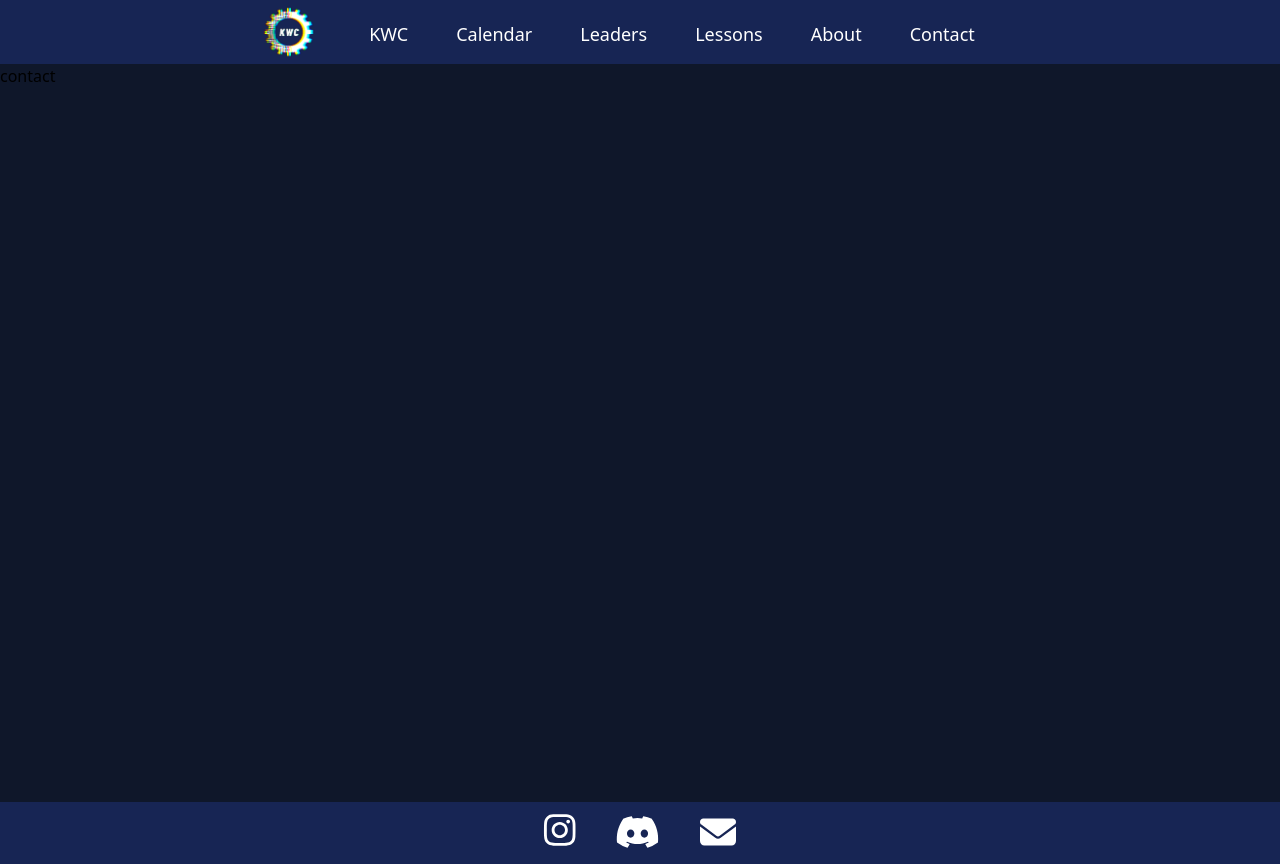
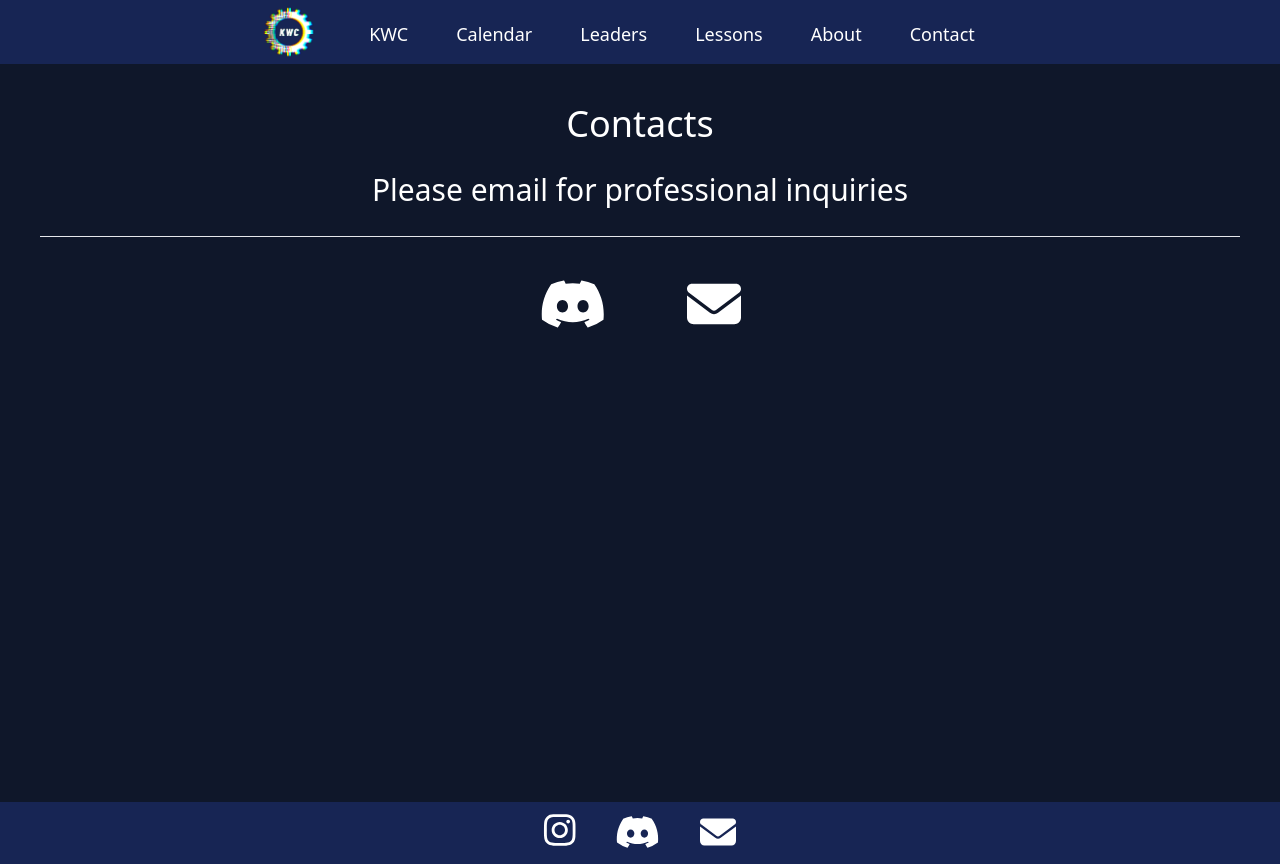
Before and after one commit to kwc-site/main-site, a Next.js app in the folder kwcsite/: page /contact in a window 1280 px wide. Built offline with nearby package versions, Linux system fonts and the light colour scheme.

Commit message:
basic contact page with icon only

```diff
--- a/kwcsite/src/pages/contact.js
+++ b/kwcsite/src/pages/contact.js
@@ -1,8 +1,61 @@
 import React from 'react'
+import Link from "next/link";
+import { Router, useRouter } from "next/router";
+import Image from "next/image";
+import { faEnvelope } from "@fortawesome/free-solid-svg-icons";
+import { FontAwesomeIcon } from "@fortawesome/react-fontawesome";
+import { faInstagram, faDiscord } from "@fortawesome/free-brands-svg-icons";
 
 function contact() {
   return (
-    <div>contact</div>
+    <main className="w-full text-white">
+      <div
+        className="p-10 text-xl text-center opacity-100 animate-fade-in"
+
+      >
+        <h1 className='text-4xl mb-7'>
+          Contacts
+        </h1>
+        <h1 className='text-3xl mb-7'>
+          Please email for professional inquiries
+        </h1>
+        <hr className='bg-white my-4'></hr>
+
+        <ul className="flex justify-center mt-2 mb-3 text-lg">
+          <li className="mr-6 ml-6 text-white flex items-center mt-5">
+            <a href="https://discord.gg/jKDhSJBWEe" className="mt-1 mr-10">
+              <FontAwesomeIcon size="3x" icon={faDiscord}></FontAwesomeIcon>
+            </a>
+            <a href="mailto: njitkwc@gmail.com" className="mt-1 ml-10">
+              <FontAwesomeIcon size="3x" icon={faEnvelope}></FontAwesomeIcon>
+            </a>
+          </li>
+        </ul>
+
+
+
+
+      </div>
+      <style jsx>{`
+
+        .animate-fade-in {
+          animation-name: fade-in;
+          animation-duration: 2s;
+          animation-fill-mode: forwards;
+        }
+
+        @keyframes fade-in {
+          from {
+            opacity: 0;
+            transform: translateY(-10px);
+          }
+          to {
+            opacity: 1;
+            transform: translateY(0);
+          }
+        }
+      `}</style>
+    </main>
   )
 }
 
```
